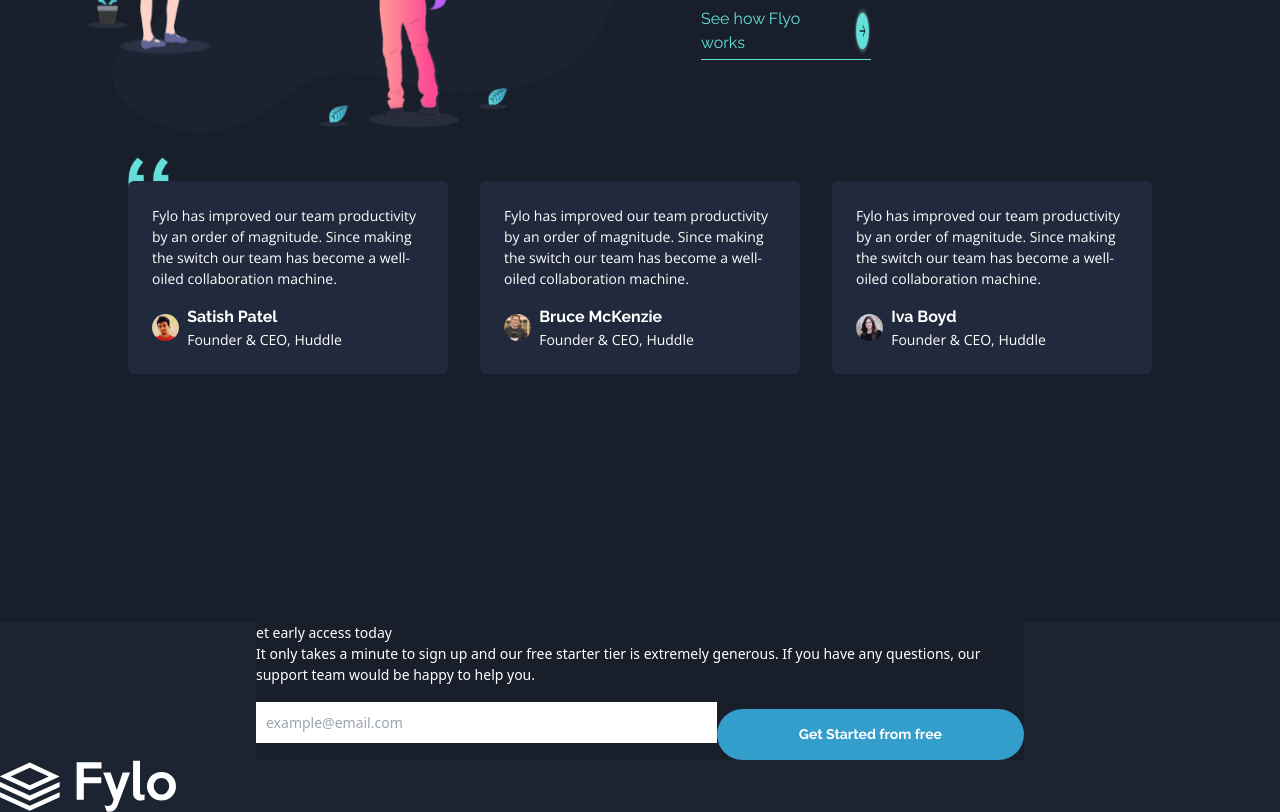
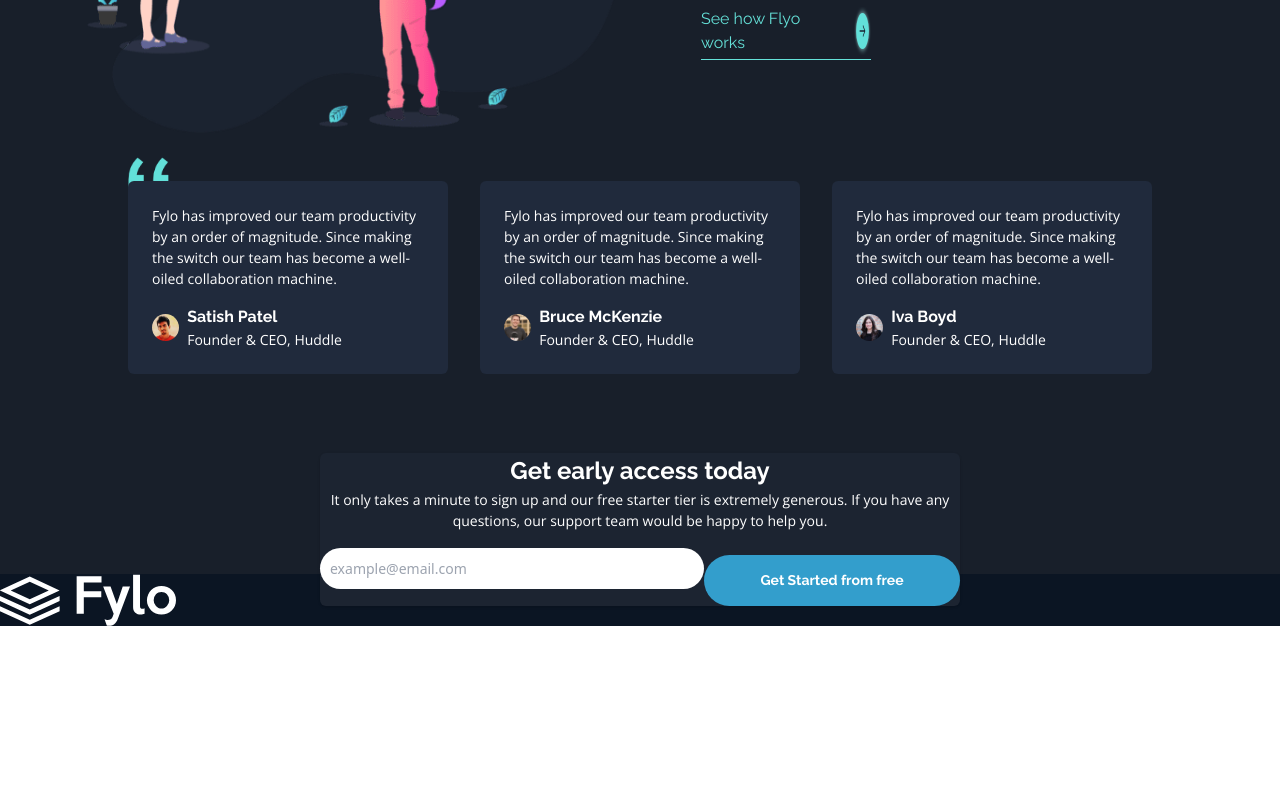
Before and after one commit to Sheriff-Oladimeji/flyo-dark-theme-landing-page, a React (Vite) app: page / in a window 1280 px wide. Shown: the part 1640-2452 px from the top of the page. After the commit the page ends 2266 px from the top, so only its background shows below. Built offline with nearby package versions, Linux system fonts and the light colour scheme.

Commit message:
modify files

```diff
--- a/src/components/CTA.jsx
+++ b/src/components/CTA.jsx
@@ -2,21 +2,24 @@ import Button from "./Button";
 
 const CTA = () => {
   return (
-    <div className="text-White bg-DarkBlueMain w-[90%] md:w-[60%] mx-auto">
+<article className="bg-DarkBlueMain w-full relative flex justify-center">
+    <div className="text-White bg-DarkBlueIntro w-[90%] md:w-[50%] mx-auto shadow rounded-[6px] absolute -bottom-8">
       <div>
-        <h2>et early access today</h2>
-        <p>
+        <h2 className="text-center text-[1.5rem] font-bold font-heading">Get early access today</h2>
+        <p className="font-normal text-center font-body">
           It only takes a minute to sign up and our free starter tier is extremely generous. If you have any questions, our support team would
           be happy to help you.
         </p>
       </div>
       <form className="flex flex-col md:flex-row items-center">
         <div className="w-[90%] md:w-[60%]">
-        <input type="text" placeholder="example@email.com" className="w-[100%] p-[10px]"/>
+        <input type="text" placeholder="example@email.com" className="w-[100%] p-[10px] rounded-full"/>
+        <small></small>
         </div>
         <Button value="Get Started from free" style="w-[90%] md:w-[40%]"/>
       </form>
     </div>
+    </article>
   );
 };
 
--- a/src/components/Footer.jsx
+++ b/src/components/Footer.jsx
@@ -2,7 +2,7 @@ import CTA from "./CTA"
 import { logo } from "../assets"
 const Footer = () => {
   return (
-    <footer className="">
+    <footer className="text-White bg-DarkBlueFooter">
       <div className="z-10">
 <img src={logo} alt="" />
       </div>
--- a/src/components/Testimonials.jsx
+++ b/src/components/Testimonials.jsx
@@ -2,9 +2,9 @@ import { testimonials } from "./data"
 import { quotes } from "../assets"
 const Testimonials = () => {
   return (
-  <article className="text-White bg-DarkBlueMain relative pb-[200px]">
+  <article className="text-White bg-DarkBlueMain relative">
 
-    <div className="grid md:grid-cols-3 w-[80%] justify mx-auto gap-8 py-12 relative">
+    <div className="grid md:grid-cols-3 w-[80%] justify mx-auto gap-8 py-12 relative pb-[200px]">
     <img src={quotes} alt=""  className="absolute top-6 left-0 z-10  w-[10%] md:w-[4%]"/>
       {testimonials.map((card) =>{
        return <div key={card.name} className="text-[14px] font-body bg-DarkBlueTestimonials  px-6 py-6 z-30 rounded-[6px]">
```
